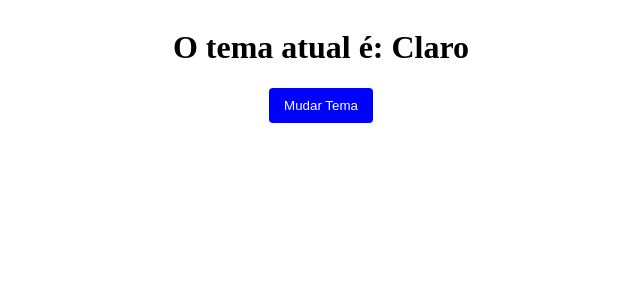
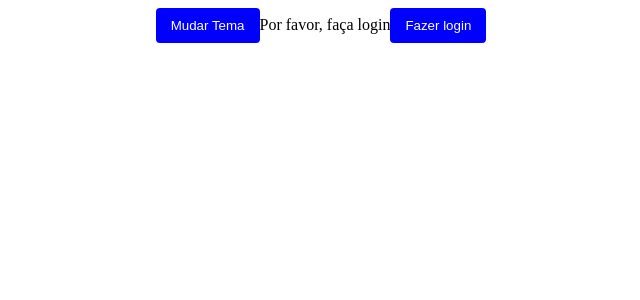
Before and after one commit to luisabianca/react-hooks, a React (Vite) app: page / in a window 1280 px wide. Shown: the top 300 px of the page, without its empty margins (319-959 px from the left). Built offline with nearby package versions, Linux system fonts and the light colour scheme.

Commit message:
learn useContext

```diff
--- /dev/null
+++ b/src/components/useContext/LoginTheme/AppContext.jsx
@@ -0,0 +1,33 @@
+import { createContext, useState } from "react";
+
+export const ThemeContext = createContext();
+export const AuthContext = createContext();
+
+export const ThemeProvider = ({children}) => {
+  const [ isDarkTheme, setIsDarkTheme ] = useState(false);
+
+  const toggleTheme = () => {
+    setIsDarkTheme(prevTheme => !prevTheme);
+  }
+
+  return (
+    <ThemeContext.Provider value={{isDarkTheme, toggleTheme}}>
+      {children}
+    </ThemeContext.Provider>
+  )
+
+}
+
+export const AuthProvider = ({children}) => {
+  const [ isLogged, setIsLogged ] = useState(false);
+
+  const toggleAuth = () => {
+    setIsLogged(prevAuth => !prevAuth);
+  }
+
+  return (
+    <AuthContext.Provider value={{isLogged, toggleAuth}}>
+      {children}
+    </AuthContext.Provider>
+  )
+}
--- /dev/null
+++ b/src/components/useContext/LoginTheme/LoginApp.jsx
@@ -0,0 +1,50 @@
+import React, { useContext } from 'react'
+import { AuthContext, AuthProvider, ThemeContext, ThemeProvider } from './AppContext';
+
+const Login = () => {
+  const { isLogged, toggleAuth } = useContext(AuthContext);
+  return (
+    <button onClick={toggleAuth}>{isLogged ? "Fazer loggout" : "Fazer login"}</button>
+  )
+}
+
+const ThemeToggle = () => {
+  const { toggleTheme } = useContext(ThemeContext);
+  return (
+    <button onClick={toggleTheme}>Mudar Tema</button>
+  )
+}
+
+const Welcome = () => {
+  const { isLogged } = useContext(AuthContext);
+  return (
+    <>
+      {isLogged ? "Bem vindo(a)!!" : "Por favor, faça login"}
+    </>
+  )
+}
+
+const LoginApp = () => {
+  const { isDarkTheme} = useContext(ThemeContext);
+
+  return (
+    <div className={isDarkTheme ? 'theme--dark' : 'theme--light'}>
+      <ThemeToggle />
+      <Welcome />
+      <Login />
+    </div>
+  )
+}
+
+const App = () => {
+  return (
+    <ThemeProvider>
+      <AuthProvider>
+        <LoginApp />
+      </AuthProvider>
+    </ThemeProvider>
+  );
+};
+
+
+export default App;
--- a/src/main.jsx
+++ b/src/main.jsx
@@ -1,10 +1,10 @@
 import { StrictMode } from 'react'
 import { createRoot } from 'react-dom/client'
 import './index.css'
-import AppTheme from './components/useContext/ShareTheme/AppTheme.jsx'
+import App from './components/useContext/LoginTheme/LoginApp.jsx'
 
 createRoot(document.getElementById('root')).render(
   <StrictMode>
-    <AppTheme />
+    <App />
   </StrictMode>,
 )
```
